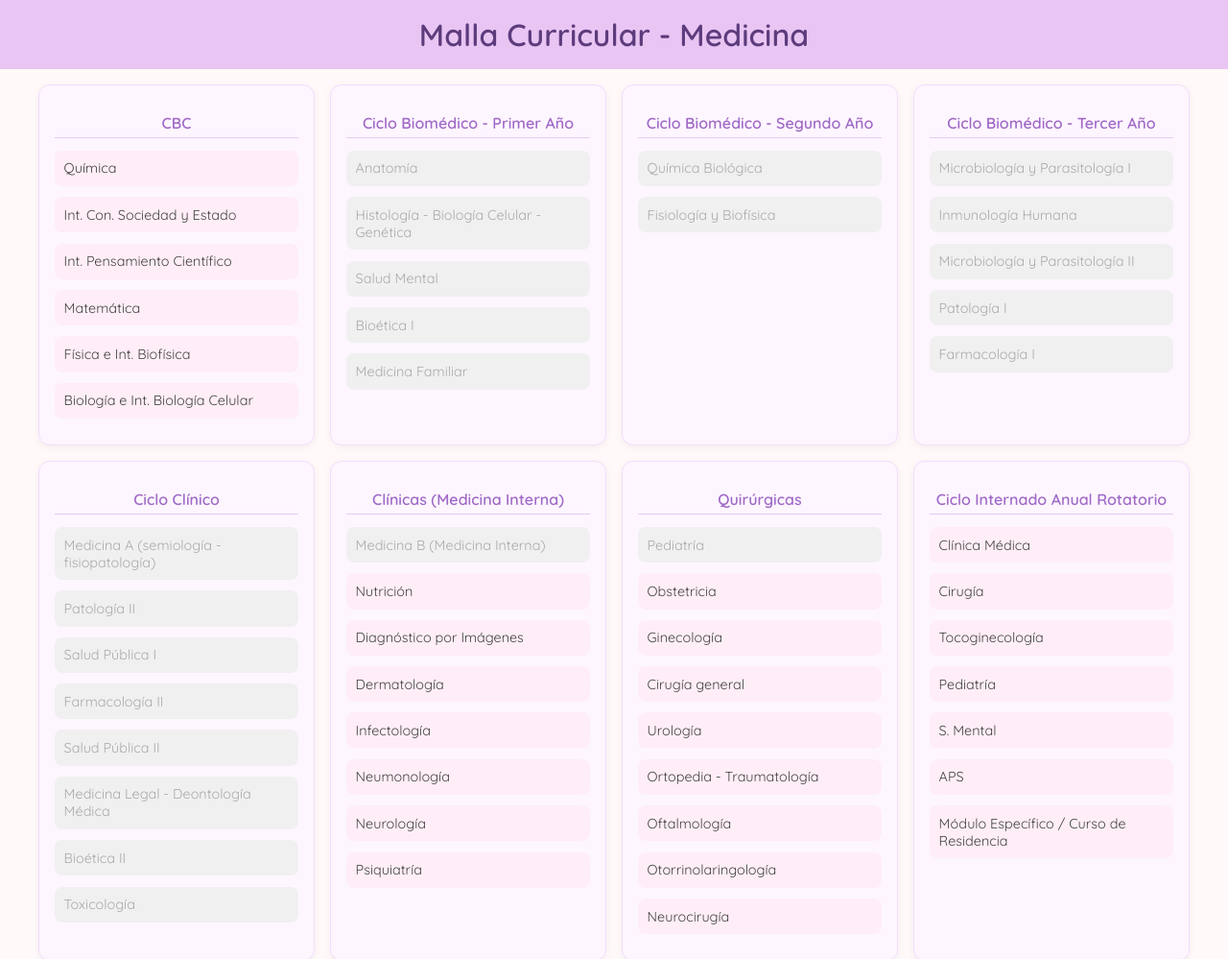
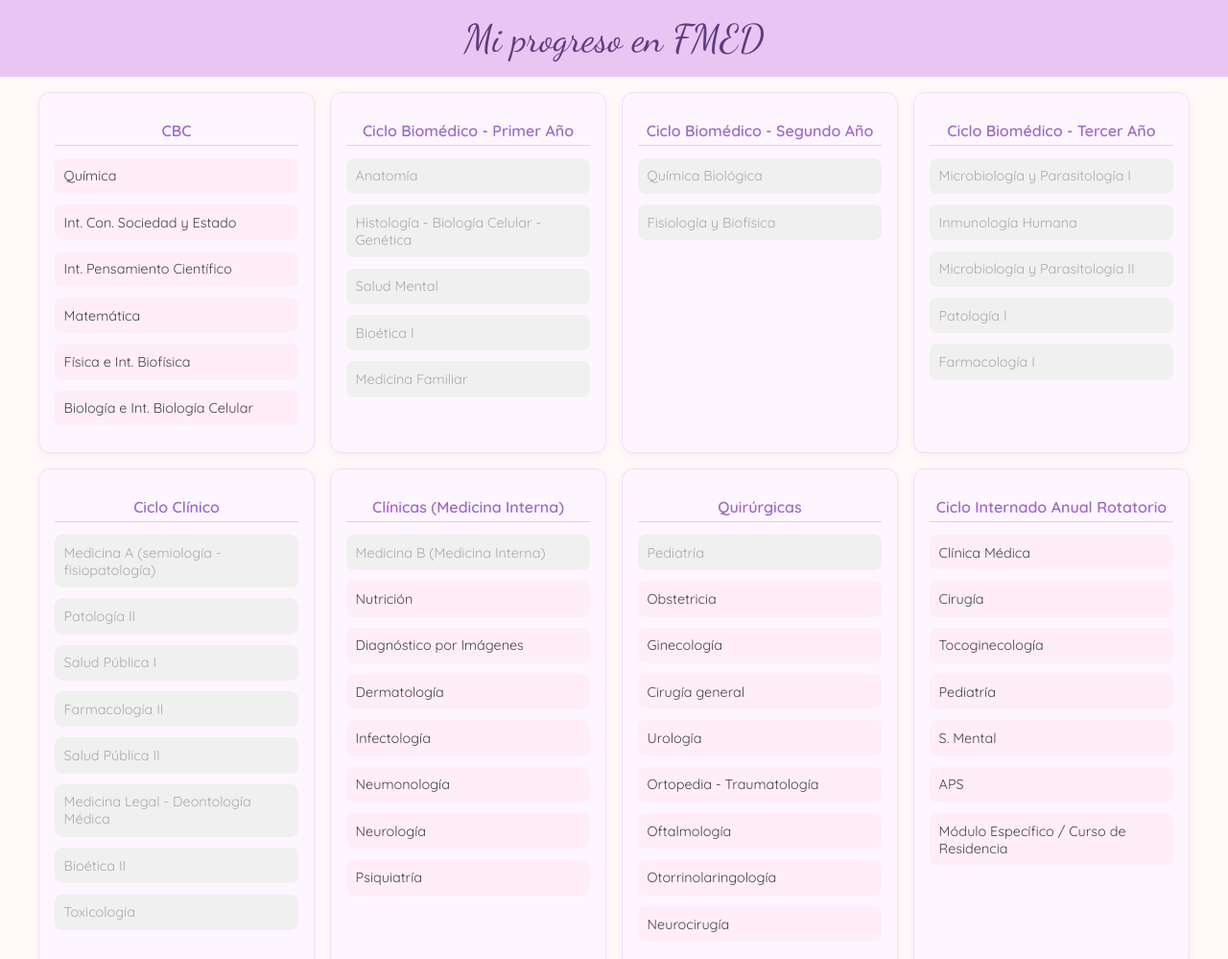
Before and after one commit to djuanes997/Grila-de-Medicina-, a plain HTML site: page index.html in a window 1280 px wide. Shown: the top 999 px of the page at 96% size. Drawn offline with Linux system fonts and the light colour scheme.

Commit message:
Update index1.html

```diff
--- a/index.html
+++ b/index.html
@@ -2,8 +2,8 @@
 <html lang="es">
 <head>
   <meta charset="UTF-8" />
-  <title>Malla Curricular Medicina</title>
-  <link href="https://fonts.googleapis.com/css2?family=Quicksand:wght@400;600&display=swap" rel="stylesheet" />
+  <title>Mi progreso en FMED</title>
+  <link href="https://fonts.googleapis.com/css2?family=Quicksand:wght@400;600&family=Dancing+Script&display=swap" rel="stylesheet" />
   <style>
     body {
       font-family: 'Quicksand', sans-serif;
@@ -13,12 +13,14 @@
     }
 
     h1 {
+      font-family: 'Dancing Script', cursive;
+      font-size: 2.5rem;
       background: #e9c5f3;
       color: #5c3c7c;
       margin: 0;
       padding: 1rem;
       text-align: center;
-      font-weight: 600;
+      font-weight: 400;
     }
 
     .grid {
@@ -98,7 +100,7 @@
   </style>
 </head>
 <body>
-  <h1>Malla Curricular - Medicina</h1>
+  <h1>Mi progreso en FMED</h1>
   <div class="grid" id="malla"></div>
 
   <script>
@@ -165,17 +167,30 @@
         { name: "Cirugía" },
         { name: "Tocoginecología" },
         { name: "Pediatría" },
-        { name: "S. Mental" },  // Aquí el cambio
+        { name: "S. Mental" },
         { name: "APS" },
         { name: "Módulo Específico / Curso de Residencia" }
       ]
     };
 
+    // Obtener aprobadas desde localStorage o desde URL
     const storageKey = "malla_medicina_pastel";
-    let aprobadas = JSON.parse(localStorage.getItem(storageKey)) || [];
+    let aprobadas = [];
+
+    const params = new URLSearchParams(window.location.search);
+    if (params.has("aprobadas")) {
+      aprobadas = decodeURIComponent(params.get("aprobadas")).split(",");
+    } else {
+      aprobadas = JSON.parse(localStorage.getItem(storageKey)) || [];
+    }
 
     function saveProgress() {
       localStorage.setItem(storageKey, JSON.stringify(aprobadas));
+
+      // Agregar al URL
+      const encoded = encodeURIComponent(aprobadas.join(","));
+      const newUrl = `${window.location.pathname}?aprobadas=${encoded}`;
+      history.replaceState(null, "", newUrl);
     }
 
     function isAprobada(name) {
```
